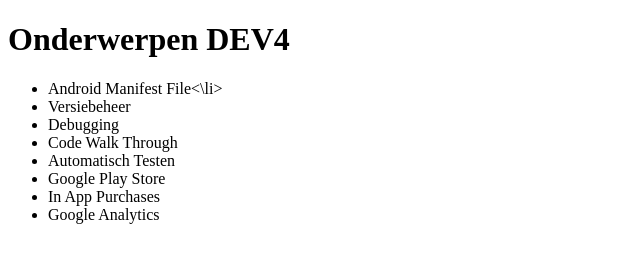
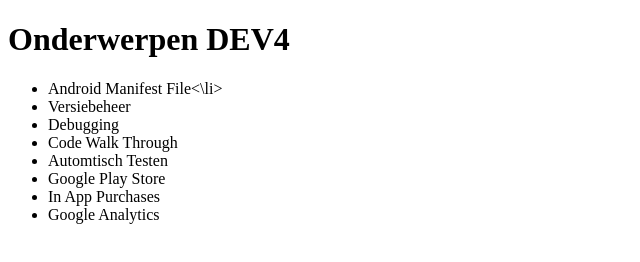
Before and after one commit to bobeleveld/demo, a plain HTML site: page index.html in a window 1280 px wide. Shown: the full height of the page, 0-640 px from the left. Drawn offline with Linux system fonts and the light colour scheme.

Commit message:
Revert "spelfout verbeterd"
This reverts commit 34306f884c00f7db282c77f9f24b9af4bd653031.

```diff
--- a/index.html
+++ b/index.html
@@ -9,7 +9,7 @@
   <li>Versiebeheer</li>
   <li>Debugging</li>
   <li>Code Walk Through</li>
-  <li>Automatisch Testen</li>
+  <li>Automtisch Testen</li>
   <li>Google Play Store</li>
   <li>In App Purchases</li>
   <li>Google Analytics</li>
```
